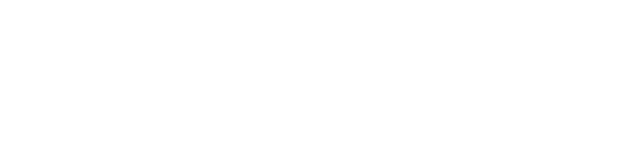
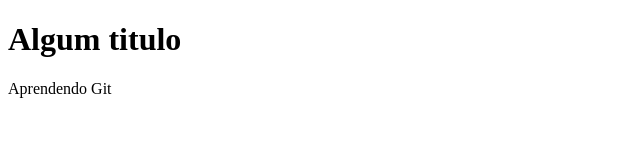
Before and after one commit to RenanVvictor/Git, a plain HTML site: page index.html in a window 1280 px wide. Shown: the whole page, without its empty margins (0-640 px from the left). Drawn offline with Linux system fonts and the light colour scheme.

Commit message:
criei titulo e paragrafo

```diff
--- a/index.html
+++ b/index.html
@@ -3,9 +3,10 @@
 <head>
     <meta charset="UTF-8">
     <meta name="viewport" content="width=device-width, initial-scale=1.0">
-    <title>Document</title>
+    <title>Tutorial do Git</title>
 </head>
 <body>
-
+    <h1>Algum titulo</h1>
+    <p>Aprendendo Git</p>
 </body>
 </html>
```
